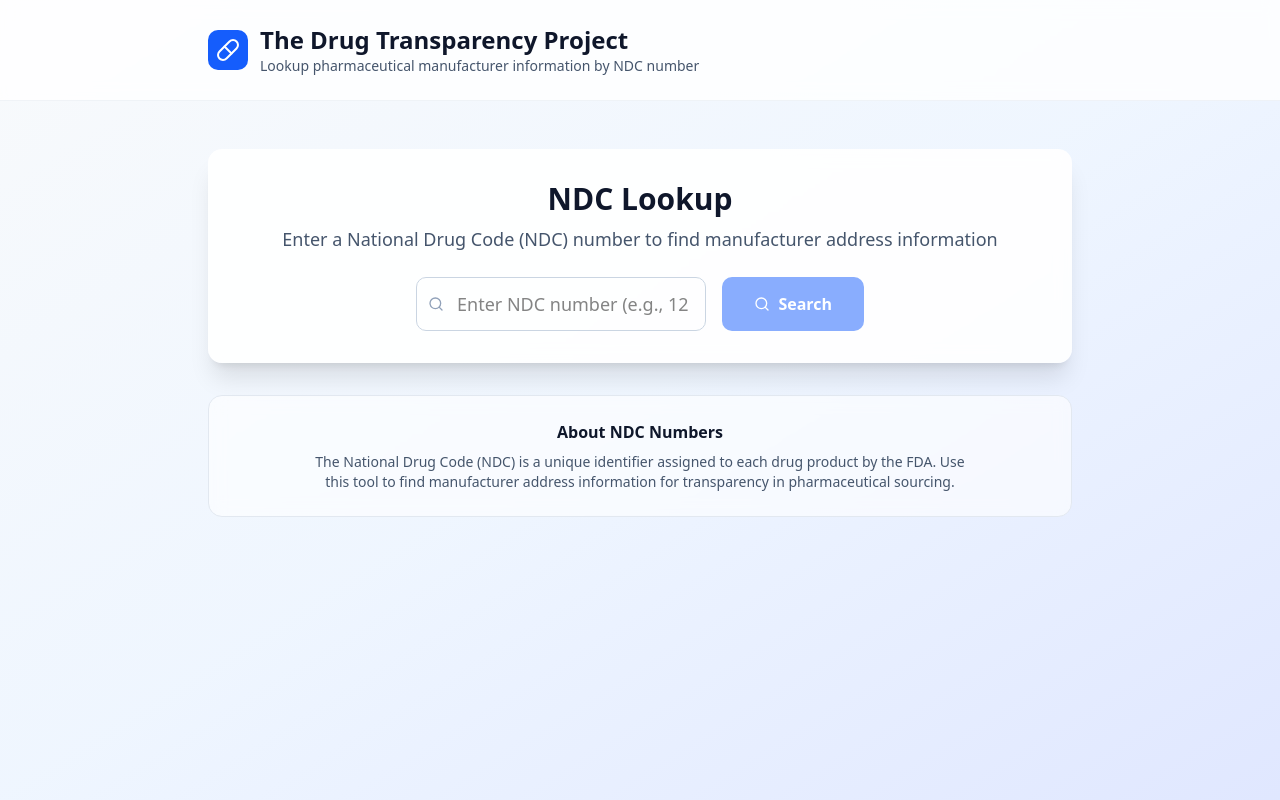
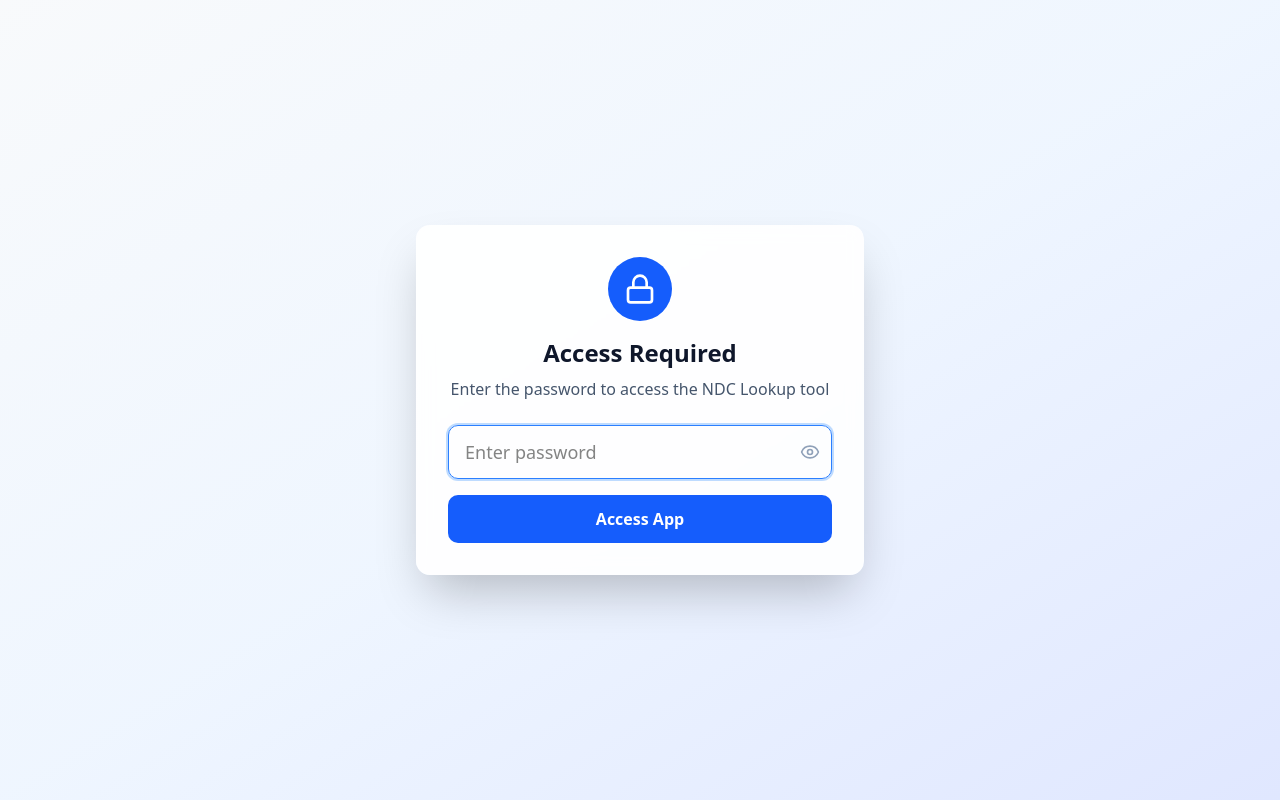
Before and after one commit to samaypatel27/ndc-lookup, a Next.js app: page / in a window 1280 px wide. Built offline with nearby package versions, Linux system fonts and the light colour scheme.

Commit message:
added login

```diff
--- a/src/app/page.js
+++ b/src/app/page.js
@@ -3,7 +3,7 @@
 import { useState } from "react"
 import { supabase } from "@/lib/supabaseClient"
 import { Search, Loader2, MapPin, Pill, AlertCircle, CheckCircle } from "lucide-react"
-
+import PasswordGate from "@/components/PasswordGate"
 
 export default function Home() {
   const [ndc, setNdc] = useState("")
@@ -12,7 +12,16 @@ export default function Home() {
   const [error, setError] = useState("")
   const [matchedNdc, setMatchedNdc] = useState("")
   const [relevantNdcs, setRelevantNdcs] = useState([])
+  const [isAuthenticated, setIsAuthenticated] = useState(false)
 
+  const handleAuthenticated = () => {
+    setIsAuthenticated(true)
+  }
+
+  const handleLogout = () => {
+    localStorage.removeItem("ndc_authenticated")
+    setIsAuthenticated(false)
+  }
 
   const lookupNDC = async () => {
     setError("")
@@ -70,10 +79,12 @@ export default function Home() {
   }
 
   return (
+    <PasswordGate onAuthenticated={handleAuthenticated}>
       <div className="min-h-screen bg-gradient-to-br from-slate-50 via-blue-50 to-indigo-100">
         {/* Header */}
         <div className="bg-white/80 backdrop-blur-sm border-b border-slate-200/50 sticky top-0 z-10">
                   <div className="max-w-4xl mx-auto px-4 py-6">
+          <div className="flex items-center justify-between">
             <div className="flex items-center gap-3">
               <div className="p-2 bg-blue-600 rounded-lg">
                 <Pill className="h-6 w-6 text-white" />
@@ -82,6 +93,13 @@ export default function Home() {
                 <h1 className="text-2xl font-bold text-slate-900">The Drug Transparency Project</h1>
                 <p className="text-sm text-slate-600">Lookup pharmaceutical manufacturer information by NDC number</p>
               </div>
+            </div>
+            <button
+              onClick={handleLogout}
+              className="px-4 py-2 text-sm text-slate-600 hover:text-slate-900 hover:bg-slate-100 rounded-lg transition-colors duration-200"
+            >
+              Logout
+            </button>
           </div>
         </div>
         </div>
@@ -208,5 +226,6 @@ export default function Home() {
           </div>
         </main>
       </div>
+    </PasswordGate>
   )
 }
--- /dev/null
+++ b/src/components/PasswordGate.jsx
@@ -0,0 +1,84 @@
+"use client"
+
+import { useState, useEffect } from "react"
+import { Lock, Eye, EyeOff } from "lucide-react"
+
+export default function PasswordGate({ onAuthenticated, children }) {
+  const [password, setPassword] = useState("")
+  const [showPassword, setShowPassword] = useState(false)
+  const [error, setError] = useState("")
+  const [isAuthenticated, setIsAuthenticated] = useState(false)
+
+  useEffect(() => {
+    // Check if user is already authenticated
+    const authStatus = localStorage.getItem("ndc_authenticated")
+    if (authStatus === "true") {
+      setIsAuthenticated(true)
+      onAuthenticated()
+    }
+  }, [onAuthenticated])
+
+  const handleSubmit = (e) => {
+    e.preventDefault()
+    const correctPassword = process.env.NEXT_PUBLIC_APP_PASSWORD || "default123"
+
+    if (password === correctPassword) {
+      localStorage.setItem("ndc_authenticated", "true")
+      setIsAuthenticated(true)
+      onAuthenticated()
+      setError("")
+    } else {
+      setError("Incorrect password")
+      setPassword("")
+    }
+  }
+
+  if (isAuthenticated) {
+    return children
+  }
+
+  return (
+    <div className="fixed inset-0 bg-gradient-to-br from-slate-50 via-blue-50 to-indigo-100 z-50 flex items-center justify-center p-4">
+      <div className="bg-white/90 backdrop-blur-sm rounded-xl shadow-2xl border-0 p-8 max-w-md w-full">
+        <div className="text-center mb-6">
+          <div className="mx-auto w-16 h-16 bg-blue-600 rounded-full flex items-center justify-center mb-4">
+            <Lock className="h-8 w-8 text-white" />
+          </div>
+          <h2 className="text-2xl font-bold text-slate-900 mb-2">Access Required</h2>
+          <p className="text-slate-600">Enter the password to access the NDC Lookup tool</p>
+        </div>
+
+        <form onSubmit={handleSubmit} className="space-y-4">
+          <div className="relative">
+            <input
+              type={showPassword ? "text" : "password"}
+              placeholder="Enter password"
+              value={password}
+              onChange={(e) => setPassword(e.target.value)}
+              className="w-full pl-4 pr-12 py-3 text-lg border border-slate-300 rounded-lg focus:border-blue-500 focus:ring-2 focus:ring-blue-200 focus:outline-none"
+              autoFocus
+            />
+            <button
+              type="button"
+              onClick={() => setShowPassword(!showPassword)}
+              className="absolute right-3 top-1/2 transform -translate-y-1/2 text-slate-400 hover:text-slate-600"
+            >
+              {showPassword ? <EyeOff className="h-5 w-5" /> : <Eye className="h-5 w-5" />}
+            </button>
+          </div>
+
+          {error && (
+            <div className="text-red-600 text-sm text-center">{error}</div>
+          )}
+
+          <button
+            type="submit"
+            className="w-full px-6 py-3 bg-blue-600 hover:bg-blue-700 text-white font-semibold rounded-lg transition-colors duration-200"
+          >
+            Access App
+          </button>
+        </form>
+      </div>
+    </div>
+  )
+}
```
Lines whose indentation alone changed are shown as unchanged.
